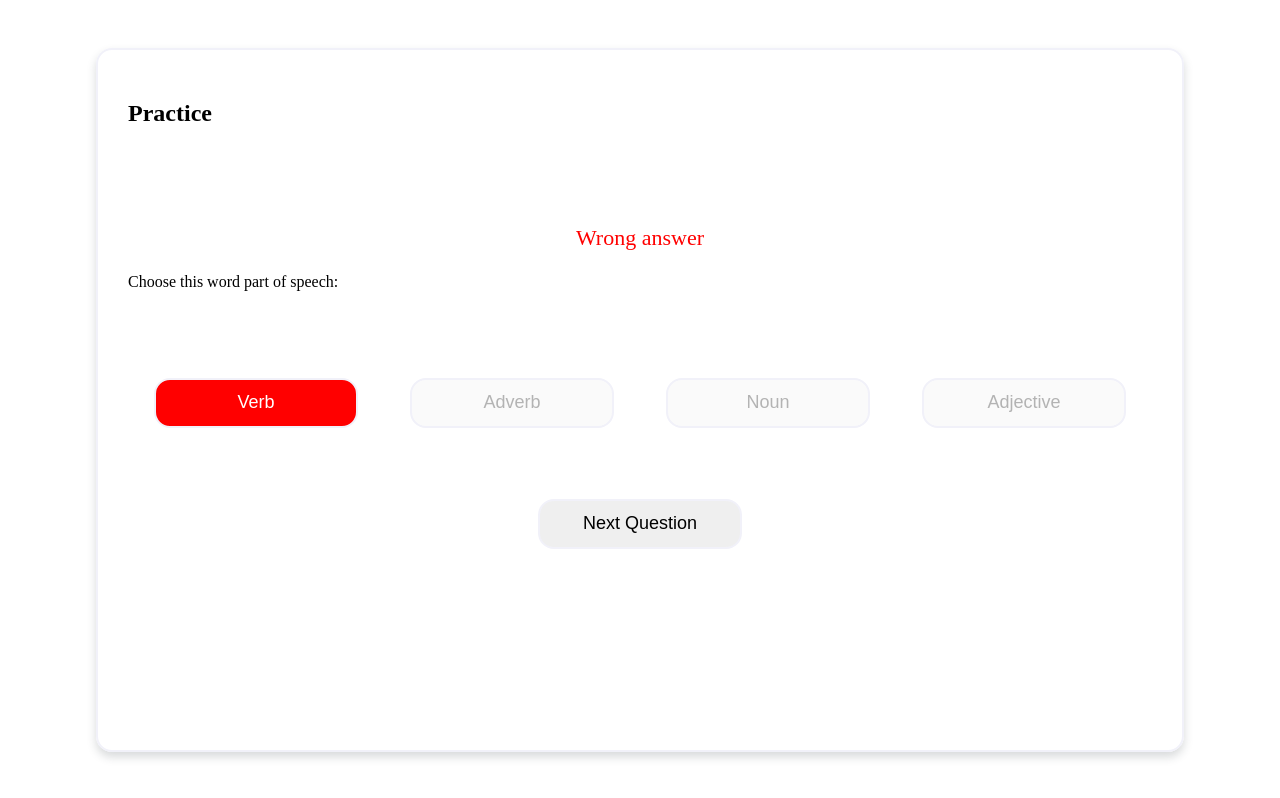
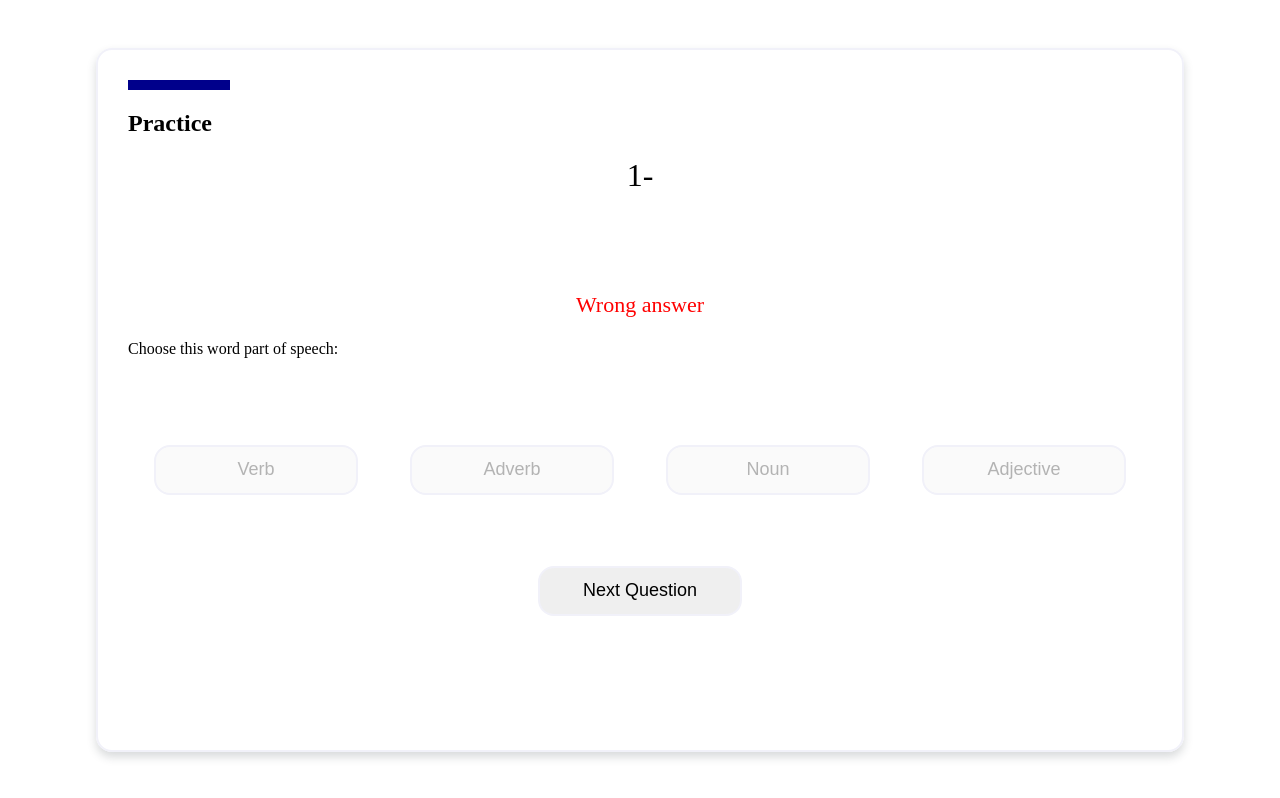
Before and after one commit to Mostafa-YMS/english-test, a React (Create React App) app in the folder client/: page / in a window 1280 px wide. Both pictures are taken after a click on the button "Verb". Built offline with nearby package versions, Linux system fonts and the light colour scheme; no server answers.

Commit message:
practice

```diff
--- a/client/src/pages/practice/index.jsx
+++ b/client/src/pages/practice/index.jsx
@@ -1,17 +1,20 @@
 import { useCallback } from "react";
 import { useState } from "react";
 import { useEffect } from "react";
+import { useNavigate } from "react-router-dom";
 import { getWordsService } from "../../services";
 import "../../styles/practice.css";
 
 const wordPos = ["verb", "adverb", "noun", "adjective"];
 
 const Practice = () => {
+  const navigate = useNavigate();
   const [words, setWords] = useState();
   const [score, setScore] = useState(0);
   const [rightAnswer, setRightAnswer] = useState();
   const [loading, setLoading] = useState(false);
   const [currentWord, setCurrentWord] = useState(0);
+  const [progress, setProgress] = useState(0);
 
   const getWords = useCallback(async () => {
     try {
@@ -32,20 +35,37 @@ const Practice = () => {
     if (target?.name === words[currentWord]?.pos) {
       setRightAnswer(true);
       setScore((prev) => prev + 1);
-      target?.classList.add("btn-right");
     } else {
       setRightAnswer(false);
-      target?.classList.add("btn-wrong");
     }
+    setProgress((prev) => prev + 1);
+  };
+
+  const nextQuestion = () => {
+    if (currentWord < 9) {
+      setCurrentWord((prev) => prev + 1);
+      setRightAnswer();
+    }
+  };
+
+  const toRank = () => {
+    localStorage.setItem("score", score);
+    navigate("/rank");
   };
 
   return (
     <>
       {words && !loading && (
         <div className="paper">
+          <div
+            className="progress-bar"
+            style={{ width: `${(progress / 10) * 100}%` }}
+          ></div>
           <h2>Practice</h2>
 
-          <p className="word">{words[currentWord]?.word}</p>
+          <p className="word">
+            {currentWord + 1}- {words[currentWord]?.word}
+          </p>
 
           <p
             className="txt-right"
@@ -79,7 +99,15 @@ const Practice = () => {
           </div>
 
           <div className="div-next">
-            {typeof rightAnswer === "boolean" && <button>Next Question</button>}
+            {typeof rightAnswer === "boolean" && currentWord !== 9 && (
+              <button onClick={nextQuestion}>Next Question</button>
+            )}
+          </div>
+
+          <div className="div-next">
+            {rightAnswer !== undefined && currentWord === 9 && (
+              <button onClick={toRank}>Show Rank</button>
+            )}
           </div>
         </div>
       )}
--- a/client/src/styles/practice.css
+++ b/client/src/styles/practice.css
@@ -40,16 +40,6 @@ button {
   height: 30%;
 }
 
-.btn-right {
-  background-color: green;
-  color: #fff;
-}
-
-.btn-wrong {
-  background-color: red;
-  color: #fff;
-}
-
 .txt-right {
   color: green;
   font-weight: 500;
@@ -68,3 +58,8 @@ button {
   display: flex;
   justify-content: center;
 }
+
+.progress-bar {
+  background-color: darkblue;
+  height: 10px;
+}
```
